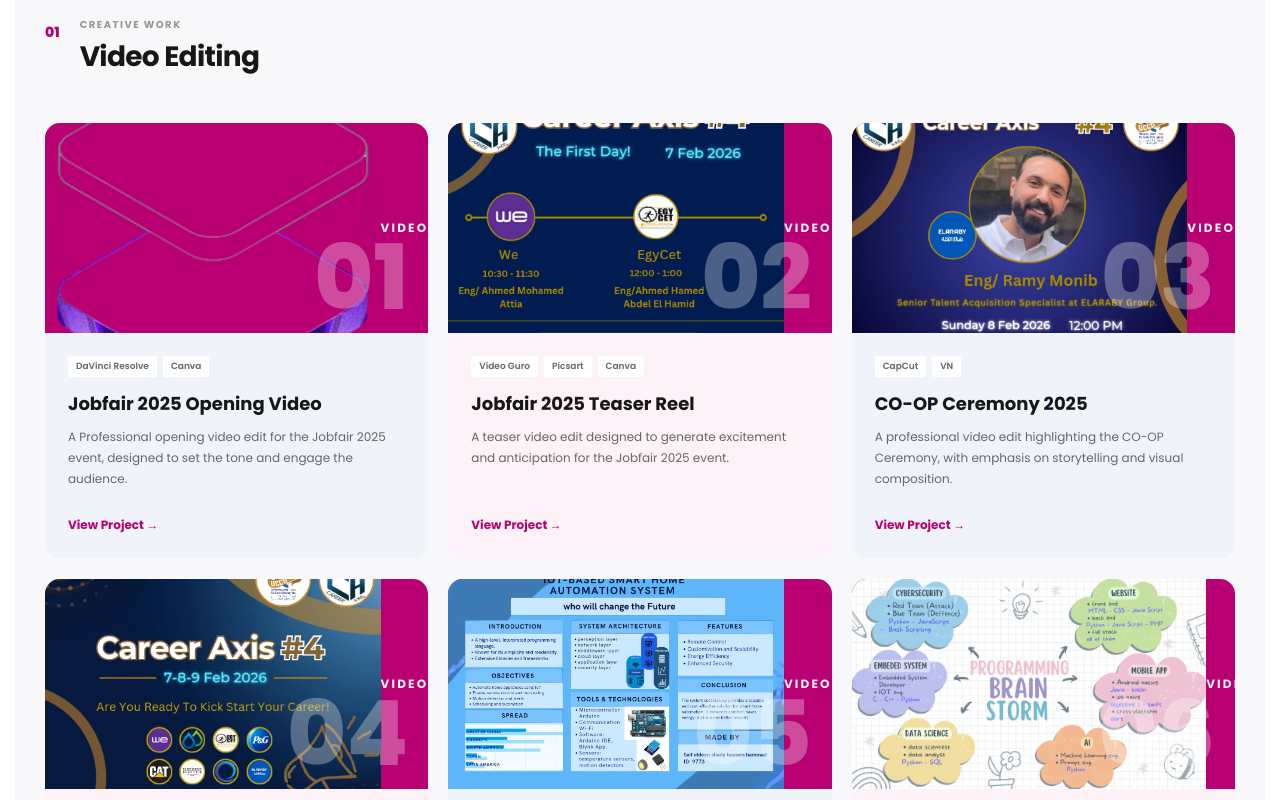
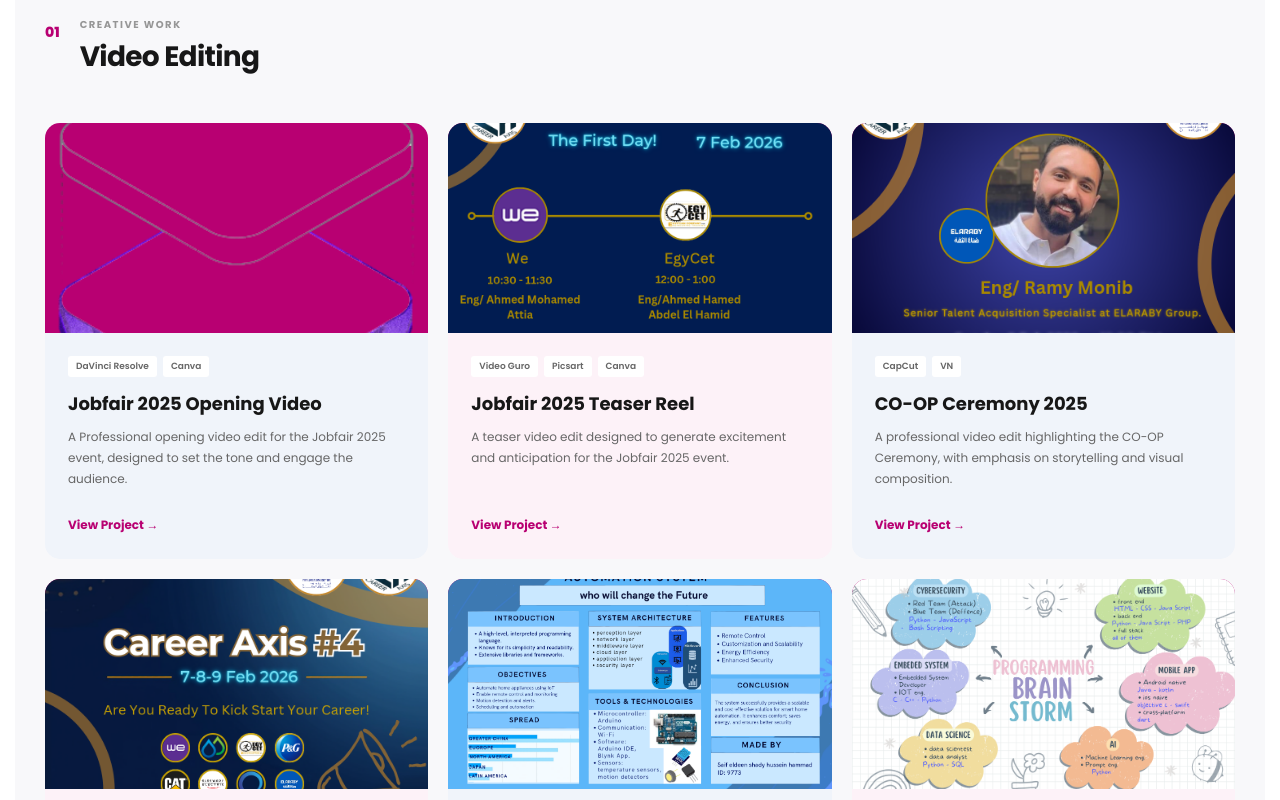
Before and after one commit to Saif-Eldeen-95/My-digital-arts-Portfolio, a React (Vite) app: page / in a window 1280 px wide. Shown: the part 1800-2600 px from the top of the page. Built offline with nearby package versions, Linux system fonts and the light colour scheme.

Commit message:
fixing ui issues

```diff
--- a/src/components/ProjectCard.jsx
+++ b/src/components/ProjectCard.jsx
@@ -1,4 +1,10 @@
-export default function ProjectCard({ project, index, visualLabel, visualClassName = "" }) {
+export default function ProjectCard({
+  project,
+  index,
+  visualLabel,
+  visualClassName = "",
+  showVisualMeta = true,
+}) {
   return (
     <a
       href={project.link}
@@ -11,8 +17,12 @@
           src={project.image}
           alt={project.title}
         />
-        <span>{visualLabel}</span>
-        <strong>0{index + 1}</strong>
+        {showVisualMeta && (
+          <>
+            <span>{visualLabel}</span>
+            <strong>0{index + 1}</strong>
+          </>
+        )}
       </div>
 
       <div className="project-content">
--- a/src/components/Work.jsx
+++ b/src/components/Work.jsx
@@ -38,6 +38,7 @@
               project={project}
               index={index}
               visualLabel="VIDEO"
+              showVisualMeta={false}
             />
           ))}
         </div>
@@ -62,6 +63,7 @@
               index={index}
               visualLabel="DESIGN"
               visualClassName="project-visual--design"
+              showVisualMeta={false}
             />
           ))}
         </div>
```
